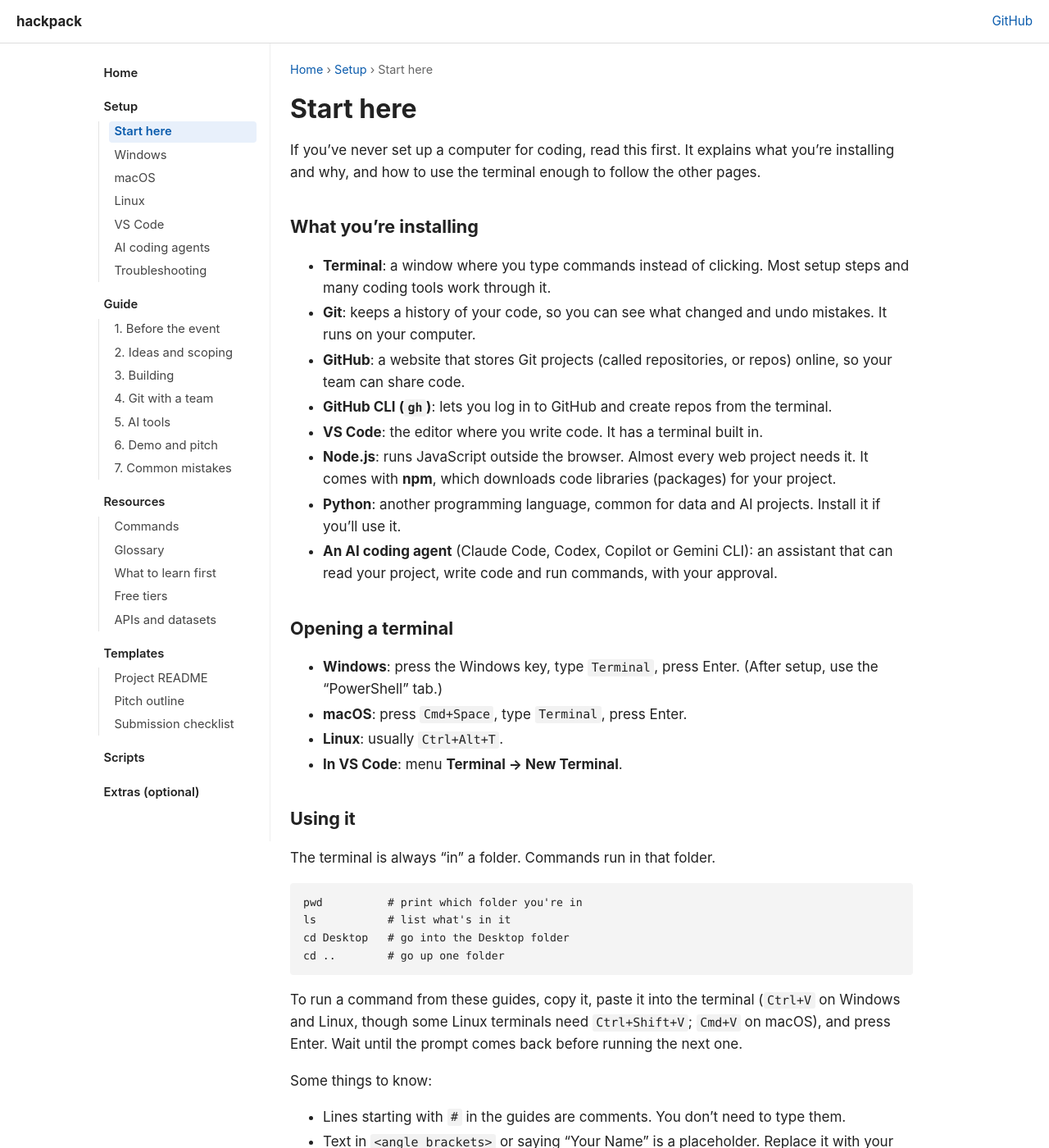
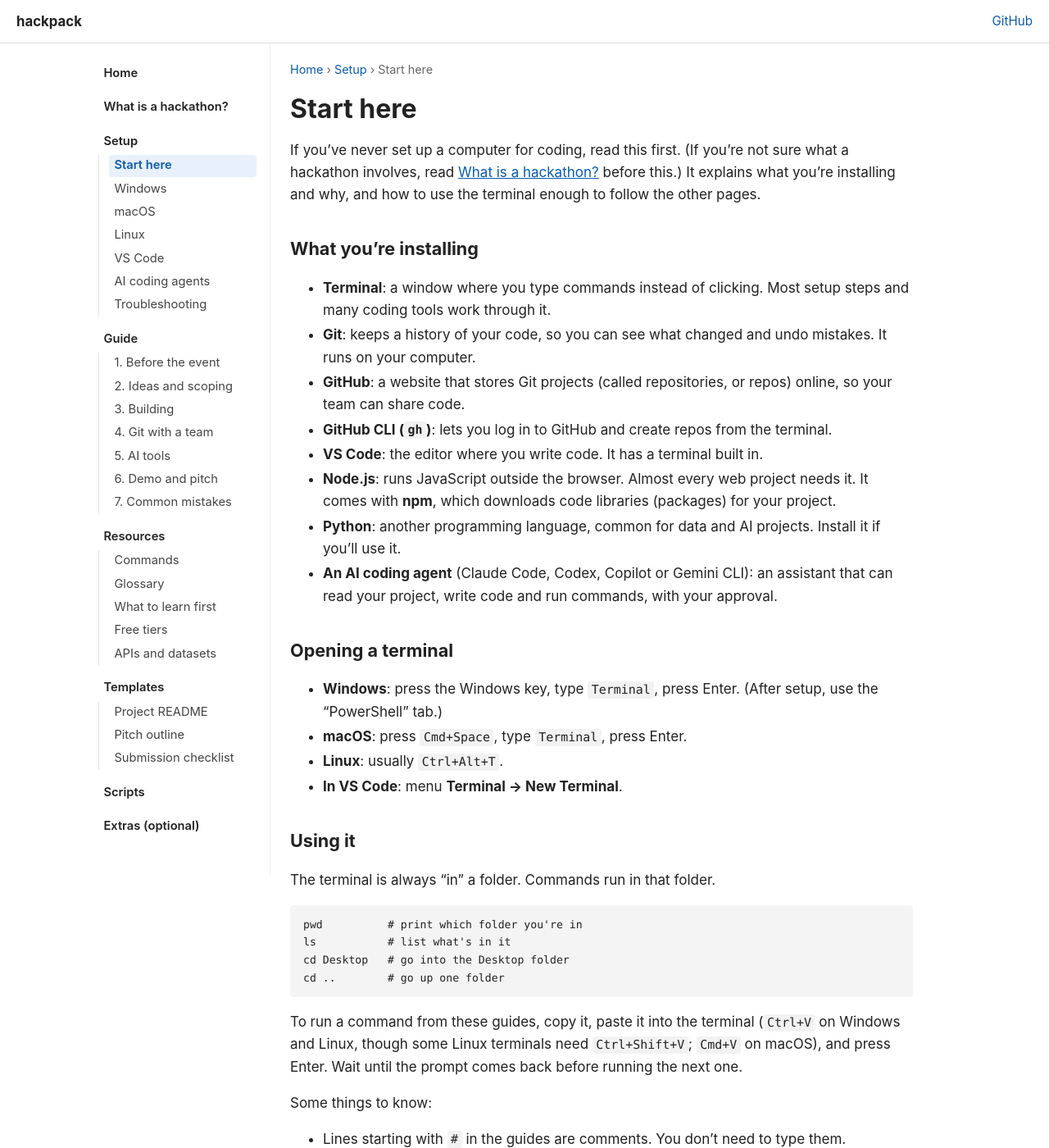
Before and after one commit to Jay-Jay-Tee/hackpack, a Jekyll site: the page built from setup/start-here.md, in a window 1280 px wide and 1400 px high. Shown: the whole window at 82% size. Built offline with Jekyll 4.4.1, drawn with Linux system fonts in a browser that asks for light colours; our own code applies the rules of GitHub Pages for plain Markdown files.

Commit message:
Add 'What is a hackathon?' page with photos and xkcd comics

```diff
--- a/_data/nav.yml
+++ b/_data/nav.yml
@@ -3,6 +3,9 @@
 
 - title: Home
   url: /
+
+- title: What is a hackathon?
+  url: /what-is-a-hackathon.html
 
 - title: Setup
   url: /setup/
--- a/assets/style.css
+++ b/assets/style.css
@@ -123,6 +123,10 @@
 blockquote { margin: 1rem 0; padding: 0.2rem 1rem; border-left: 3px solid #ccc; color: #444; }
 hr { border: 0; border-top: 1px solid #ddd; margin: 2rem 0; }
 li { margin: 0.2rem 0; }
+
+main img { display: block; max-width: 100%; height: auto; margin: 1.5rem 0 0.4rem; border-radius: 4px; }
+main img[src*="xkcd"] { background: #fff; padding: 0.5rem; max-width: 480px; }
+main img + em { display: block; font-size: 0.9rem; color: #666; margin-bottom: 1.5rem; }
 ul.task-list { list-style: none; padding-left: 1.2rem; }
 
 @media (prefers-color-scheme: dark) {
@@ -135,7 +139,7 @@
   .nav-list a.section { color: #eee; }
   .nav-list a:hover, .pager a:hover { color: #7ab4f5; border-color: #7ab4f5; }
   .nav-list a.current { background: #1d2a3a; color: #7ab4f5; }
-  .crumbs, .pager small, footer { color: #999; }
+  .crumbs, .pager small, footer, main img + em { color: #999; }
   code, pre { background: #222; }
   th { background: #1f1f1f; }
   th, td { border-color: #333; }
--- a/setup/start-here.md
+++ b/setup/start-here.md
@@ -1,6 +1,6 @@
 # Start here
 
-If you've never set up a computer for coding, read this first. It explains what you're installing and why, and how to use the terminal enough to follow the other pages.
+If you've never set up a computer for coding, read this first. (If you're not sure what a hackathon involves, read [What is a hackathon?](../what-is-a-hackathon.md) before this.) It explains what you're installing and why, and how to use the terminal enough to follow the other pages.
 
 ## What you're installing
 
```
Also changed, not shown: README.md (+2 -0 lines), what-is-a-hackathon.md (added, +96 -0 lines), assets/img/demo.jpg (added), assets/img/group.jpg (added), assets/img/hall.jpg (added), assets/img/opening.jpg (added), assets/img/xkcd-git.png (added), assets/img/xkcd-good-code.png (added), assets/img/xkcd-wisdom-of-the-ancients.png (added).
